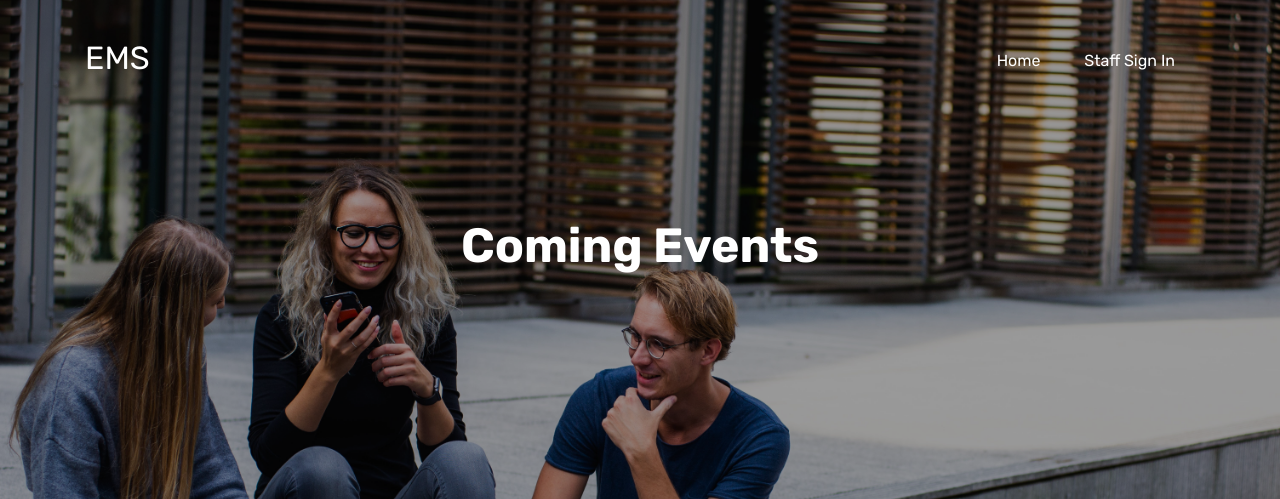
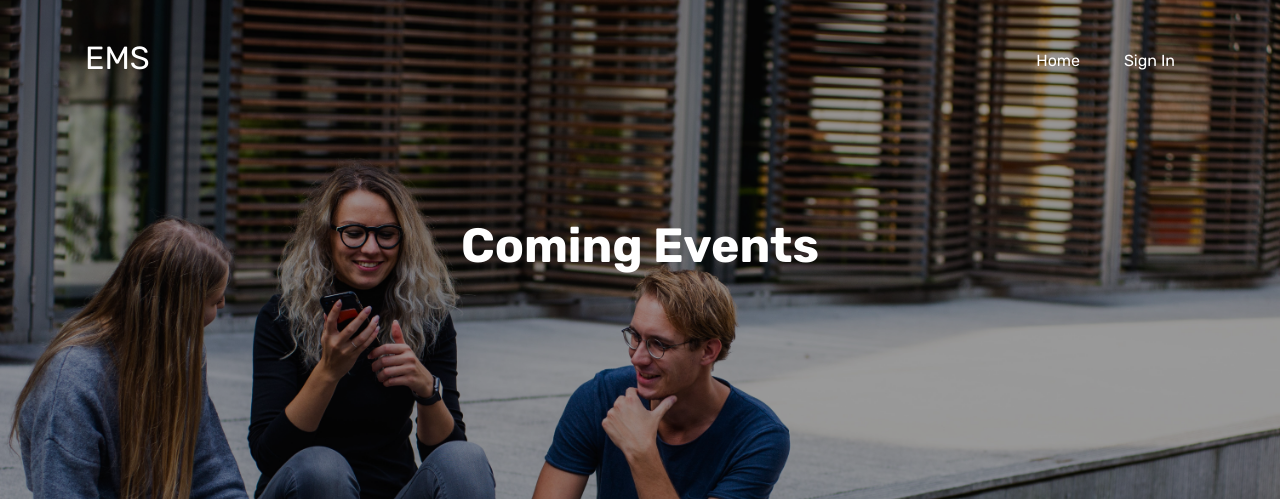
Before and after one commit to abduljalilmemon/Event-Management-System, a Django app: page / in a window 1280 px wide. Shown: the top 499 px of the page. Run offline with Django 5.2, Linux system fonts and the light colour scheme; data comes from the database, SQL or seed files in the repository; both versions use the stored data as it was after the commit; some libraries are stand-ins or nearby versions; some web fonts are replaced.

Commit message:
sign in text changed

```diff
--- a/app/templates/app/blank.html
+++ b/app/templates/app/blank.html
@@ -87,7 +87,7 @@ RSS Feed: https://feeds.feedburner.com/Free-templateco
                                    data-target="#logoutModal"><span>Logout</span></a>
                             </li>
                             {% else %}
-                            <li><a href="login"><span>Staff Sign In</span></a></li>
+                            <li><a href="login"><span>Sign In</span></a></li>
                             {% endif %}
                         </ul>
                     </nav>
```
Also changed, not shown: db.sqlite3.
